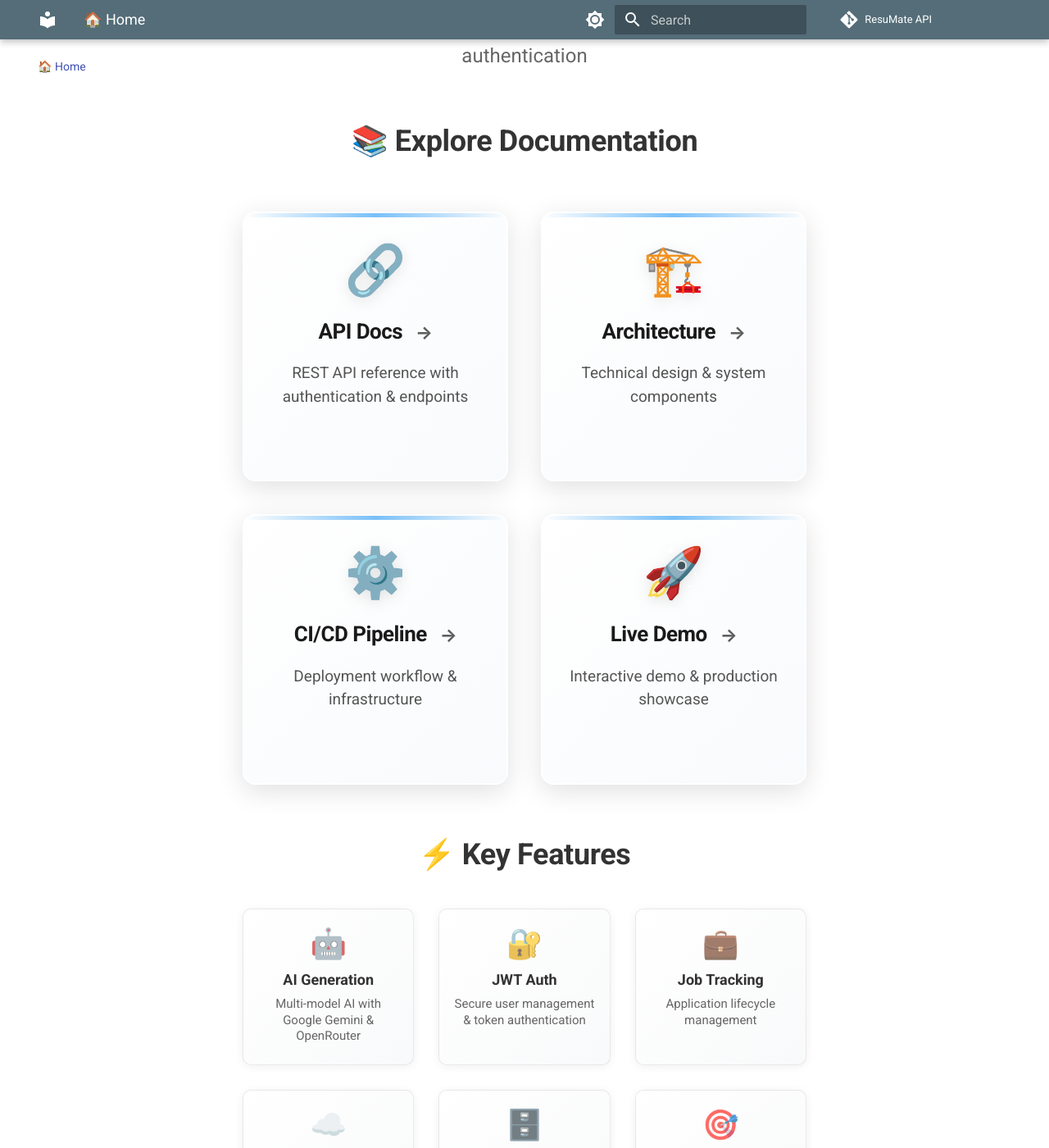
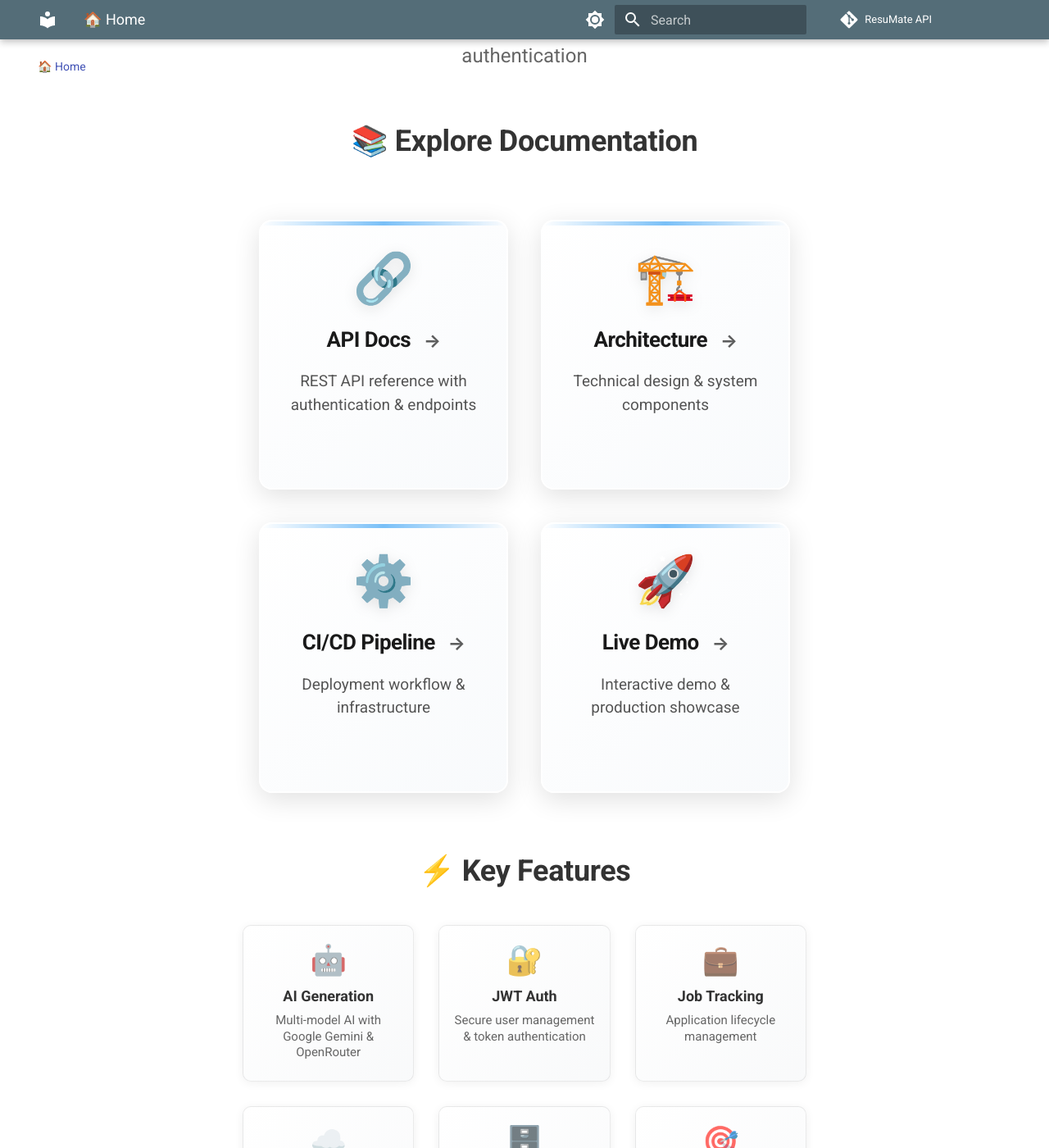
Before and after one commit to Arafat6462/ResuMate_API_Docs, an MkDocs documentation site: the page built from docs/index.md, in a window 1280 px wide and 1400 px high, scrolled down 396 px. Shown: the whole window at 82% size. Built offline with MkDocs 1.6.1 and Material for MkDocs 9.7.7, drawn with Linux system fonts in a browser that asks for light colours; comment, search, counter and statistics services are not loaded.

Commit message:
Refactor section navigation card styles for improved responsiveness and hover effects

```diff
--- a/docs/stylesheets/extra.css
+++ b/docs/stylesheets/extra.css
@@ -76,19 +76,21 @@
 .section-nav-grid {
   display: grid;
   grid-template-columns: repeat(auto-fit, minmax(280px, 1fr));
-  gap: 2rem;
+  gap: 1rem;
   margin: 3rem 0;
   max-width: 1200px;
   margin-left: auto;
   margin-right: auto;
+  padding: 0 0.5rem;
 }
 
 .section-nav-card {
   background: linear-gradient(135deg, rgba(255, 255, 255, 0.95) 0%, rgba(248, 250, 252, 0.95) 100%);
   padding: 2rem 1.5rem;
+  margin: 0.5rem;
   border-radius: 16px;
   box-shadow: 0 8px 32px rgba(0, 0, 0, 0.12);
-  transition: all 0.4s cubic-bezier(0.175, 0.885, 0.32, 1.275);
+  transition: all 0.4s cubic-bezier(0.4, 0, 0.2, 1);
   border: 2px solid rgba(255, 255, 255, 0.8);
   text-align: center;
   text-decoration: none !important;
@@ -96,6 +98,7 @@
   position: relative;
   overflow: hidden;
   backdrop-filter: blur(10px);
+  cursor: pointer;
 }
 
 .section-nav-card::before {
@@ -123,10 +126,10 @@
 }
 
 .section-nav-card:hover {
-  transform: translateY(-10px) scale(1.02);
-  box-shadow: 0 20px 60px rgba(0, 0, 0, 0.2);
+  box-shadow: 0 30px 80px rgba(0, 0, 0, 0.3);
   text-decoration: none !important;
-  border-color: rgba(33, 150, 243, 0.3);
+  border-color: rgba(33, 150, 243, 0.5);
+  background: linear-gradient(135deg, rgba(255, 255, 255, 0.98) 0%, rgba(248, 250, 252, 0.98) 100%);
 }
 
 .section-nav-card:hover::before {
@@ -142,15 +145,15 @@
   font-size: 3rem;
   margin-bottom: 1.2rem;
   line-height: 1;
-  transition: all 0.4s ease;
+  transition: all 0.4s cubic-bezier(0.4, 0, 0.2, 1);
   filter: drop-shadow(0 4px 8px rgba(0, 0, 0, 0.1));
   position: relative;
   z-index: 1;
 }
 
 .section-nav-card:hover .nav-icon {
-  transform: scale(1.15) rotate(5deg);
-  filter: drop-shadow(0 8px 16px rgba(0, 0, 0, 0.2));
+  transform: scale(1.15);
+  filter: drop-shadow(0 12px 24px rgba(0, 0, 0, 0.25));
 }
 
 .section-nav-card .nav-title {
@@ -176,13 +179,13 @@
 .section-nav-card .nav-arrow {
   font-size: 1.1rem;
   margin-left: 0.5rem;
-  transition: all 0.3s ease;
+  transition: all 0.4s cubic-bezier(0.4, 0, 0.2, 1);
   opacity: 0.7;
   display: inline-block;
 }
 
 .section-nav-card:hover .nav-arrow {
-  transform: translateX(5px);
+  transform: translateX(8px) scale(1.1);
   opacity: 1;
   color: var(--primary-color);
 }
@@ -192,7 +195,7 @@
   color: var(--primary-color);
   font-weight: 500;
   opacity: 0;
-  transition: all 0.3s ease;
+  transition: all 0.4s cubic-bezier(0.4, 0, 0.2, 1);
   position: relative;
   z-index: 1;
   text-transform: uppercase;
@@ -201,7 +204,7 @@
 
 .section-nav-card:hover .nav-cta {
   opacity: 1;
-  transform: translateY(-2px);
+  transform: translateY(-3px);
 }
 
 /* Features Grid - 3x2 Layout */
```
